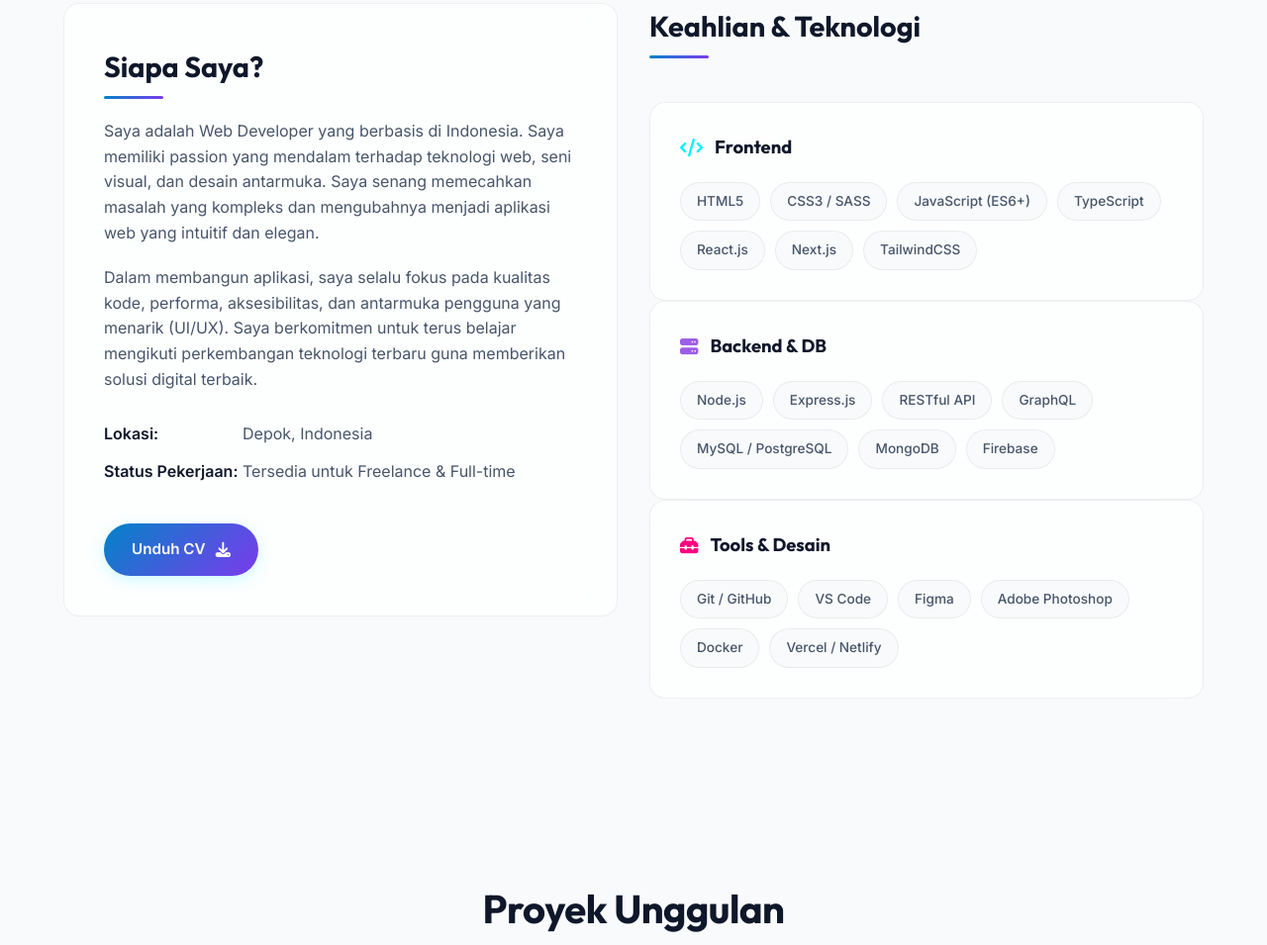
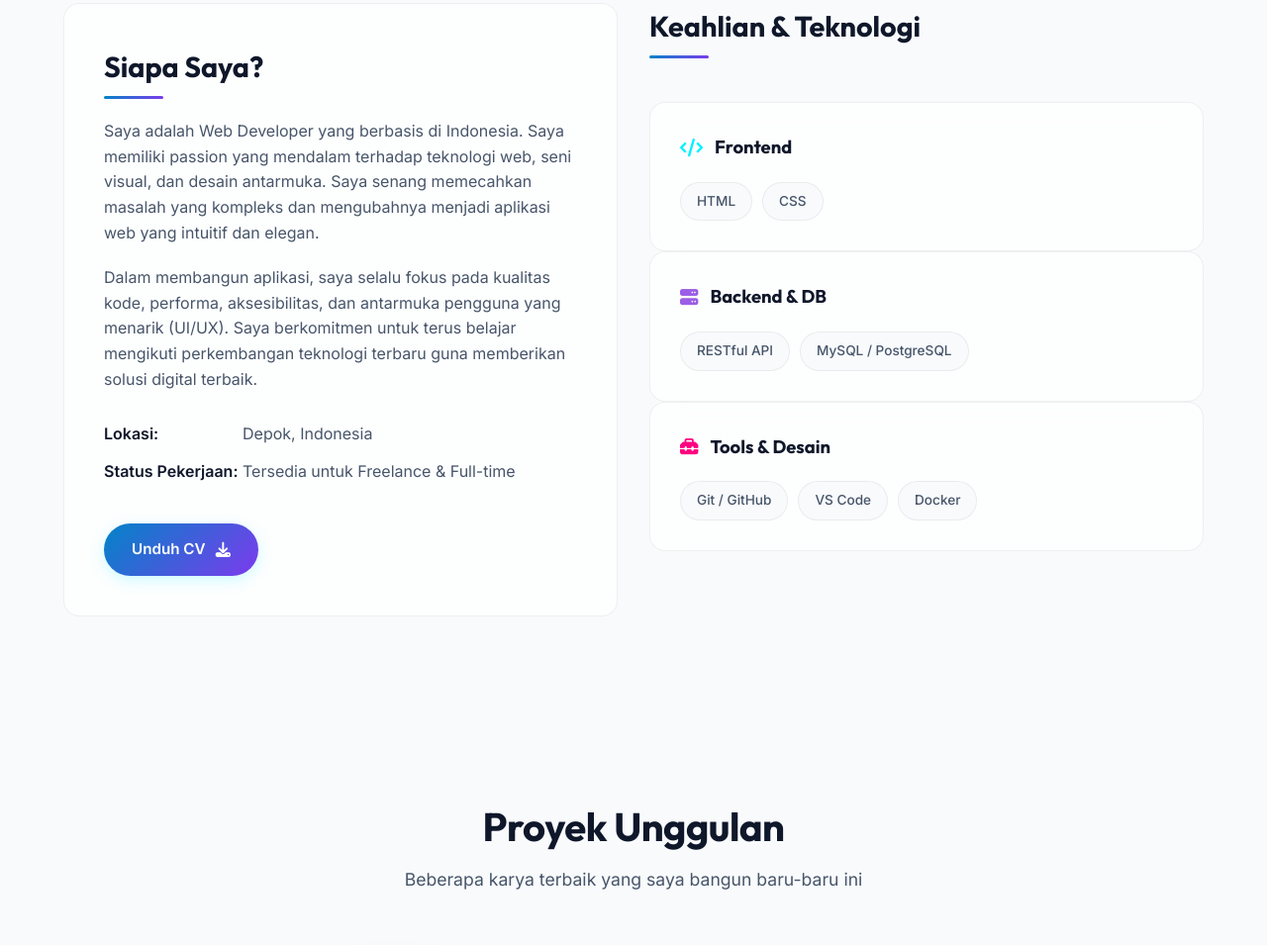
Before and after one commit to fahrizal001/portofolio-pribadi, a plain HTML site: page portofolio/index.html in a window 1280 px wide. Shown: the part 1057-2012 px from the top of the page at 99% size. Drawn offline with Linux system fonts and the light colour scheme.

```diff
--- a/portofolio/index.html
+++ b/portofolio/index.html
@@ -87,13 +87,13 @@
                                 class="fas fa-arrow-down"></i></a>
                     </div>
                     <div class="home-social">
-                        <a href="https://github.com" target="_blank" class="home-social-icon" id="hero-social-github"
+                        <a href="https://github.com/fahrizal001/" target="_blank" class="home-social-icon" id="hero-social-github"
                             title="GitHub"><i class="fab fa-github"></i></a>
                         <a href="https://linkedin.com" target="_blank" class="home-social-icon"
                             id="hero-social-linkedin" title="LinkedIn"><i class="fab fa-linkedin-in"></i></a>
                         <a href="https://dribbble.com" target="_blank" class="home-social-icon"
                             id="hero-social-dribbble" title="Dribbble"><i class="fab fa-dribbble"></i></a>
-                        <a href="https://instagram.com" target="_blank" class="home-social-icon"
+                        <a href="https://www.instagram.com/rrizalll1/" target="_blank" class="home-social-icon"
                             id="hero-social-instagram" title="Instagram"><i class="fab fa-instagram"></i></a>
                     </div>
                 </div>
@@ -168,26 +168,26 @@
                         <div class="skills-category card glass">
                             <h4 class="category-title"><i class="fas fa-code text-cyan"></i> Frontend</h4>
                             <div class="skills-tags">
-                                <span class="skill-tag">HTML5</span>
-                                <span class="skill-tag">CSS3 / SASS</span>
-                                <span class="skill-tag">JavaScript (ES6+)</span>
+                                <span class="skill-tag">HTML</span>
+                                <span class="skill-tag">CSS</span>
+                                <!-- <span class="skill-tag">JavaScript (ES6+)</span>
                                 <span class="skill-tag">TypeScript</span>
                                 <span class="skill-tag">React.js</span>
                                 <span class="skill-tag">Next.js</span>
-                                <span class="skill-tag">TailwindCSS</span>
+                                <span class="skill-tag">TailwindCSS</span> -->
                             </div>
                         </div>
 
                         <div class="skills-category card glass">
                             <h4 class="category-title"><i class="fas fa-server text-purple"></i> Backend & DB</h4>
                             <div class="skills-tags">
-                                <span class="skill-tag">Node.js</span>
-                                <span class="skill-tag">Express.js</span>
+                                <!-- <span class="skill-tag">Node.js</span>
+                                <span class="skill-tag">Express.js</span> -->
                                 <span class="skill-tag">RESTful API</span>
-                                <span class="skill-tag">GraphQL</span>
+                                <!-- <span class="skill-tag">GraphQL</span> -->
                                 <span class="skill-tag">MySQL / PostgreSQL</span>
-                                <span class="skill-tag">MongoDB</span>
-                                <span class="skill-tag">Firebase</span>
+                                <!-- <span class="skill-tag">MongoDB</span>
+                                <span class="skill-tag">Firebase</span> -->
                             </div>
                         </div>
 
@@ -196,10 +196,10 @@
                             <div class="skills-tags">
                                 <span class="skill-tag">Git / GitHub</span>
                                 <span class="skill-tag">VS Code</span>
-                                <span class="skill-tag">Figma</span>
-                                <span class="skill-tag">Adobe Photoshop</span>
+                                <!-- <span class="skill-tag">Figma</span>
+                                <span class="skill-tag">Adobe Photoshop</span> -->
                                 <span class="skill-tag">Docker</span>
-                                <span class="skill-tag">Vercel / Netlify</span>
+                                <!-- <span class="skill-tag">Vercel / Netlify</span> -->
                             </div>
                         </div>
                     </div>
```
